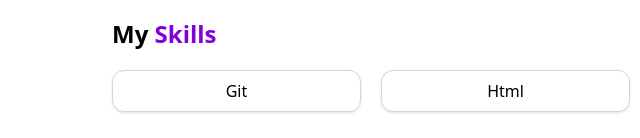
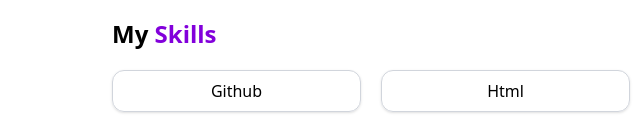
Before and after one commit to esthxr/main, a plain HTML site: page index.html in a window 1280 px wide. Shown: the part 662-800 px from the top of the page, 0-640 px from the left. Drawn offline with nearby package versions, Linux system fonts and the light colour scheme.

Commit message:
Change line 44

```diff
--- a/index.html
+++ b/index.html
@@ -41,7 +41,7 @@
     <section class="px-4 sm:px-8 md:px-12 py-8 max-w-6xl mx-auto">
         <h1 class="font-bold text-xl sm:text-2xl">My <span class="text-purple-700">Skills</span></h1>
         <div class="grid grid-cols-2 sm:grid-cols-3 md:grid-cols-4 gap-4 sm:gap-5 mt-5 text-center">
-            <div class="border border-gray-300 shadow-sm py-2 px-3 rounded-xl hover:cursor-pointer hover:bg-blue-200">Git</div>
+            <div class="border border-gray-300 shadow-sm py-2 px-3 rounded-xl hover:cursor-pointer hover:bg-blue-200">Github</div>
             <div class="border border-gray-300 shadow-sm py-2 px-3 rounded-xl hover:cursor-pointer hover:bg-blue-200">Html</div>
             <div class="border border-gray-300 shadow-sm py-2 px-3 rounded-xl hover:cursor-pointer hover:bg-blue-200">Css</div>
             <div class="border border-gray-300 shadow-sm py-2 px-3 rounded-xl hover:cursor-pointer hover:bg-blue-200">Tailwind</div>
```
